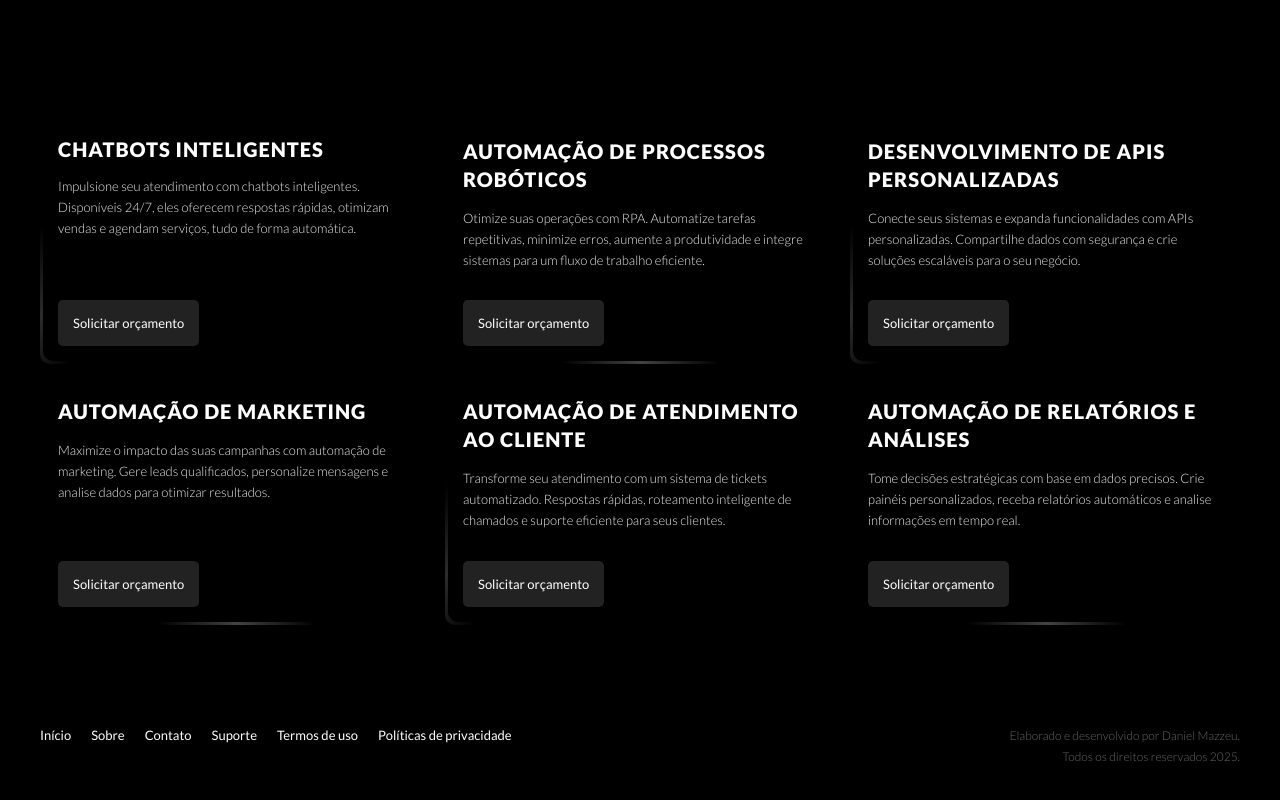
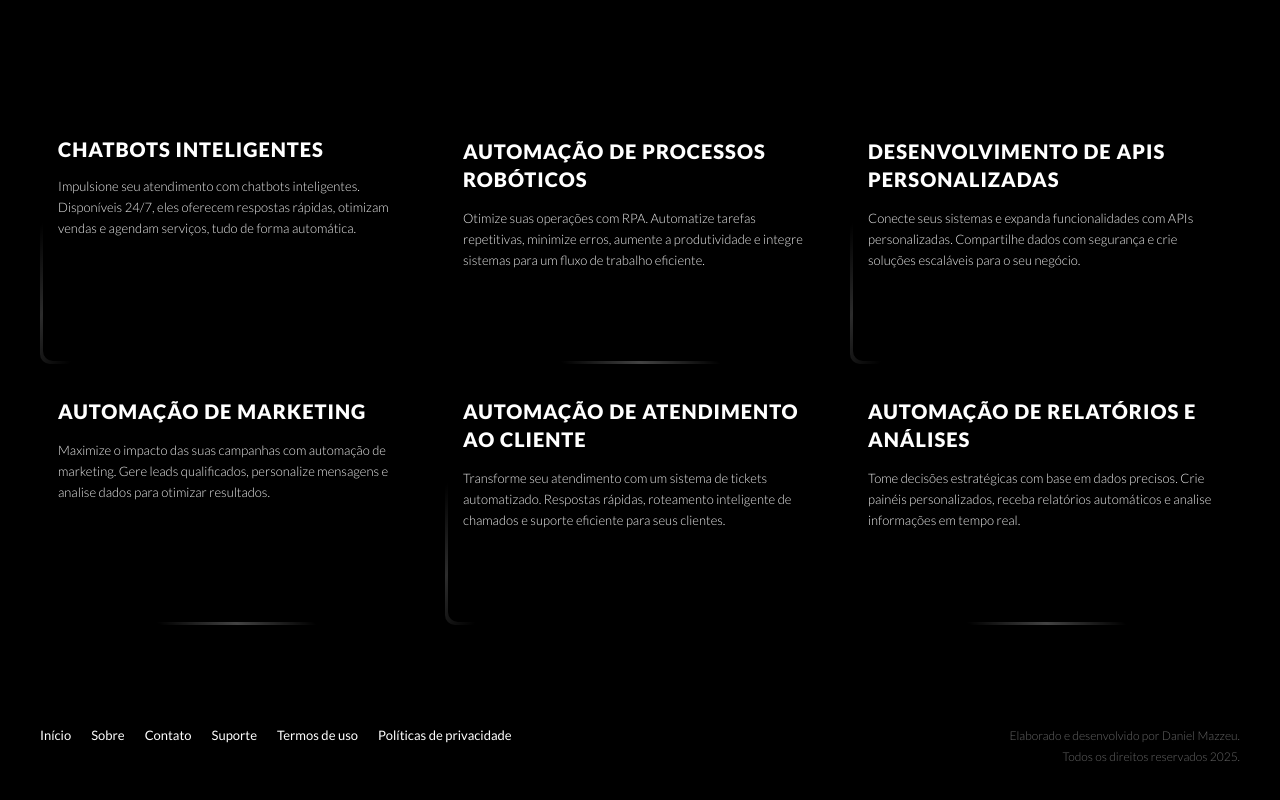
Before and after one commit to danmzzu/loo9, a plain HTML site: page index.html in a window 1280 px wide. Shown: the part 781-1581 px from the top of the page. Drawn offline with nearby package versions, Linux system fonts and the light colour scheme.

Commit message:
Update variables.css

```diff
--- a/styles/global/variables.css
+++ b/styles/global/variables.css
@@ -11,10 +11,10 @@
     --tertiary: #666;
     --tertiary-hover: #666;
 
-    --button: #fff;
-    --button-hover: #000;
-    --button-bg: #222;
-    --button-bg-hover: #fff;
+    --button: #000;
+    --button-hover: #fff;
+    --button-bg: #000;
+    --button-bg-hover: #f9f9f9;
 
     --field: #fff;
     --field-bg: #000;
```
